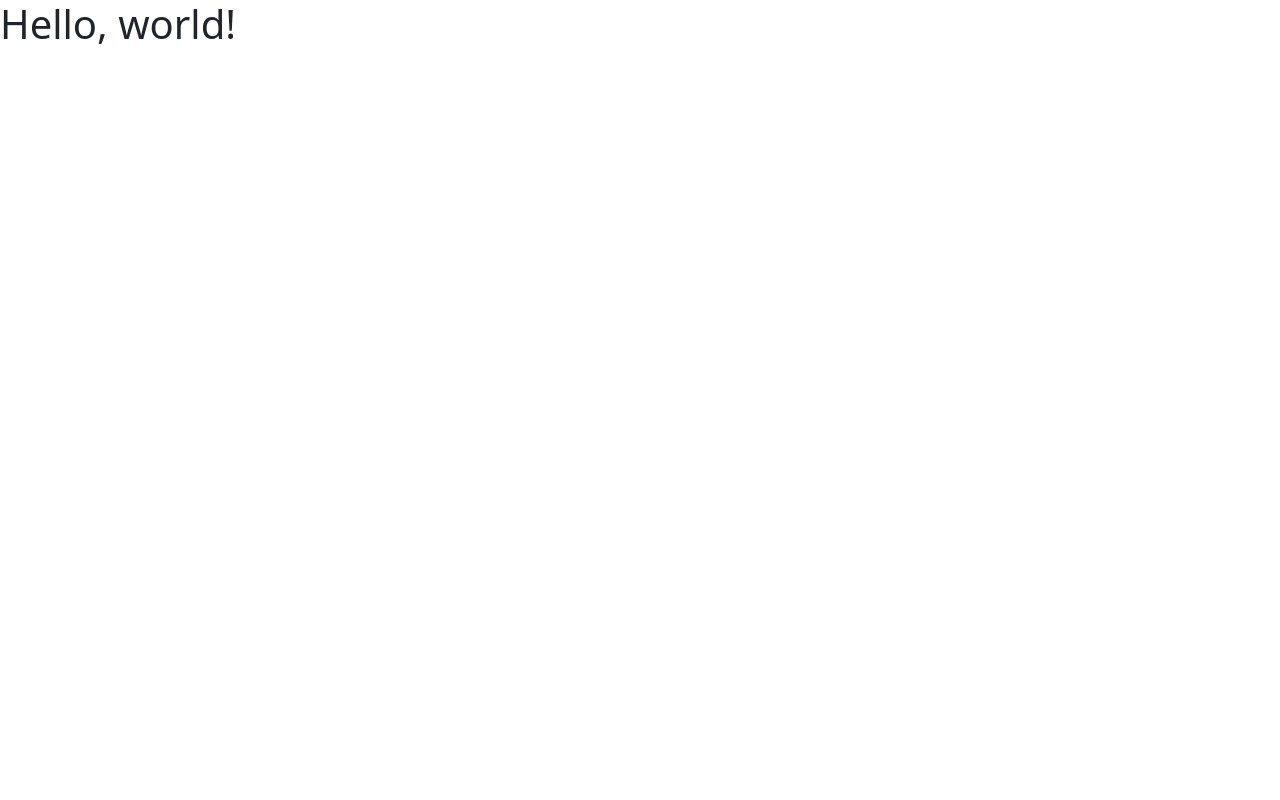
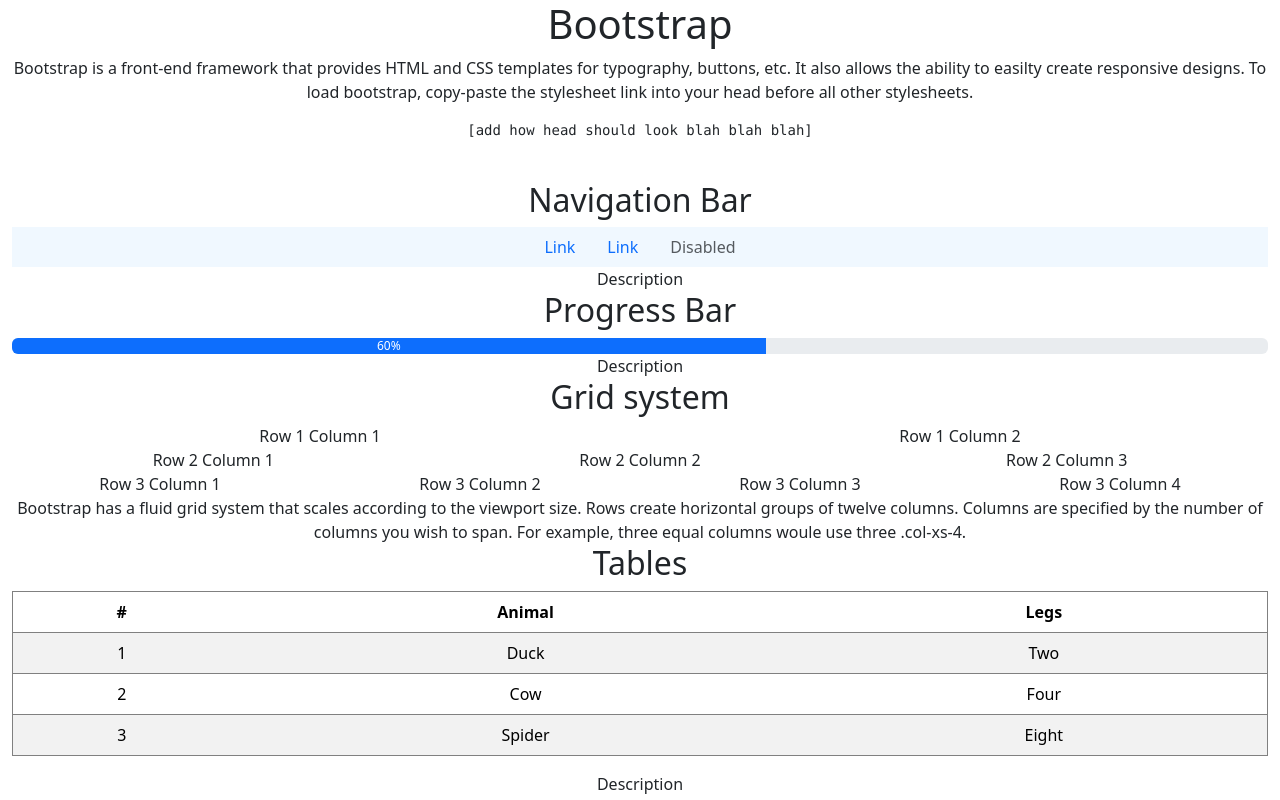
Before and after one commit to RyanThe1o8th/qzhou50, a plain HTML site: page 20_bt_bun_laiN-zhouQ/index2.html in a window 1280 px wide. Drawn offline with nearby package versions, Linux system fonts and the light colour scheme; files that its build step writes are made by us from their sources.

Commit message:
Update index2.html using partners code

```diff
--- a/20_bt_bun_laiN-zhouQ/index2.html
+++ b/20_bt_bun_laiN-zhouQ/index2.html
@@ -1,15 +1,155 @@
 <!doctype html>
+<!-- Bun (Naomi, Ryan)
+SoftDev
+11/14/2024 -->
+
 <html lang="en">
     <head>
         <meta charset="utf-8">
         <meta name="viewport" content="width=device-width, initial-scale=1">
         <title>Bootstrap demo</title>
         <link href="https://cdn.jsdelivr.net/npm/bootstrap@5.3.3/dist/css/bootstrap.min.css" rel="stylesheet" integrity="sha384-QWTKZyjpPEjISv5WaRU9OFeRpok6YctnYmDr5pNlyT2bRjXh0JMhjY6hW+ALEwIH" crossorigin="anonymous">
+        <link rel="stylesheet" href="bootstrap/css/bootstrap.min.css">
+        <link rel="stylesheet" type="text/css" href="custom.css">
     </head>
+
     <body>
-    <h1>Hello, world!</h1>
         <script src="https://cdn.jsdelivr.net/npm/bootstrap@5.3.3/dist/js/bootstrap.bundle.min.js" integrity="sha384-YvpcrYf0tY3lHB60NNkmXc5s9fDVZLESaAA55NDzOxhy9GkcIdslK1eN7N6jIeHz" crossorigin="anonymous"></script>
         <script src="https://cdn.jsdelivr.net/npm/@popperjs/core@2.11.8/dist/umd/popper.min.js" integrity="sha384-I7E8VVD/ismYTF4hNIPjVp/Zjvgyol6VFvRkX/vR+Vc4jQkC+hVqc2pM8ODewa9r" crossorigin="anonymous"></script>
         <script src="https://cdn.jsdelivr.net/npm/bootstrap@5.3.3/dist/js/bootstrap.min.js" integrity="sha384-0pUGZvbkm6XF6gxjEnlmuGrJXVbNuzT9qBBavbLwCsOGabYfZo0T0to5eqruptLy" crossorigin="anonymous"></script>
+
+
+        <div class="text-center">
+            <header>
+                <h1>Bootstrap</h1>
+                <p> Bootstrap is a front-end framework that provides HTML and CSS templates for typography, buttons, etc.
+                    It also allows the ability to easilty create responsive designs.
+                    To load bootstrap, copy-paste the stylesheet link into your head before all other stylesheets.
+                </p>
+                <pre><code>[add how head should look blah blah blah]</code></pre>
+            </header>
+            <br>
+        <div class="container-fluid">
+            <h2> Navigation Bar </h2>
+            <div class="section">
+                <div class="sub">
+                    <ul class="nav justify-content-center" style="background-color: aliceblue;">
+                          <a class="nav-link" href="#">Link</a>
+                        </li>
+                        <li class="nav-item">
+                          <a class="nav-link" href="#">Link</a>
+                        </li>
+                        <li class="nav-item">
+                          <a class="nav-link disabled" href="#">Disabled</a>
+                        </li>
+                      </ul>
+                </div>
+                <div class="sub">
+                    Description
+                </div>
+            </div>
+
+            <h2> Progress Bar</h2>
+            <div class="section">
+                <div class="sub">
+                    <div class="progress">
+                        <div class="progress-bar" role="progressbar" aria-valuenow="60" aria-valuemin="0" aria-valuemax="100" style="width: 60%;">
+                            60%
+                        </div>
+                    </div>
+                </div>
+                <div class="sub">
+                    Description
+                </div>
+            </div>
+
+            <h2> Grid system</h2>
+            <div class="section">
+                <div class="sub">
+                    <!-- Display grid  -->
+                    <div class="row">
+                        <div class="col">
+                            Row 1 Column 1
+                        </div>
+                        <div class="col">
+                            Row 1 Column 2
+                        </div>
+                    </div>
+
+                    <div class="row">
+                        <div class="col">
+                            Row 2 Column 1
+                        </div>
+                        <div class="col">
+                            Row 2 Column 2
+                        </div>
+                        <div class="col">
+                            Row 2 Column 3
+                        </div>
+                    </div>
+
+                    <div class="row">
+                        <div class="col">
+                            Row 3 Column 1
+                        </div>
+                        <div class="col">
+                            Row 3 Column 2
+                        </div>
+                        <div class="col">
+                            Row 3 Column 3
+                        </div>
+                        <div class="col">
+                            Row 3 Column 4
+                        </div>
+                    </div>
+                </div>
+
+                <div class="sub">
+                    <!-- Description -->
+                    Bootstrap has a fluid grid system that scales according to the viewport size.
+                    Rows create horizontal groups of twelve columns.
+                    Columns are specified by the number of columns you wish to span.
+                    For example, three equal columns woule use three .col-xs-4.
+                </div>
+            </div>
+
+            <h2> Tables</h2>
+            <div class="section">
+                <div class="sub">
+                    <table class="table table-striped" style="border: 1px solid grey">
+                        <thead>
+                            <tr>
+                                <th> # </th>
+                                <th> Animal</th>
+                                <th> Legs</th>
+                            </tr>
+                        </thead>
+                        <tbody>
+                            <tr>
+                                <td> 1</td>
+                                <td> Duck </td>
+                                <td> Two</td>
+                            </tr>
+                            <tr>
+                                <td> 2</td>
+                                <td> Cow </td>
+                                <td> Four</td>
+                            </tr>
+                            <tr>
+                                <td> 3</td>
+                                <td> Spider </td>
+                                <td> Eight</td>
+                            </tr>
+                        </tbody>
+                    </table>
+                </div>
+
+                <div class="sub">
+                    Description
+                </div>
+            </div>
+
+        </div> <!-- container-fluid    -->
+        </div> <!-- text-center    -->
     </body>
 </html>
```
Lines whose indentation alone changed are shown as unchanged.
